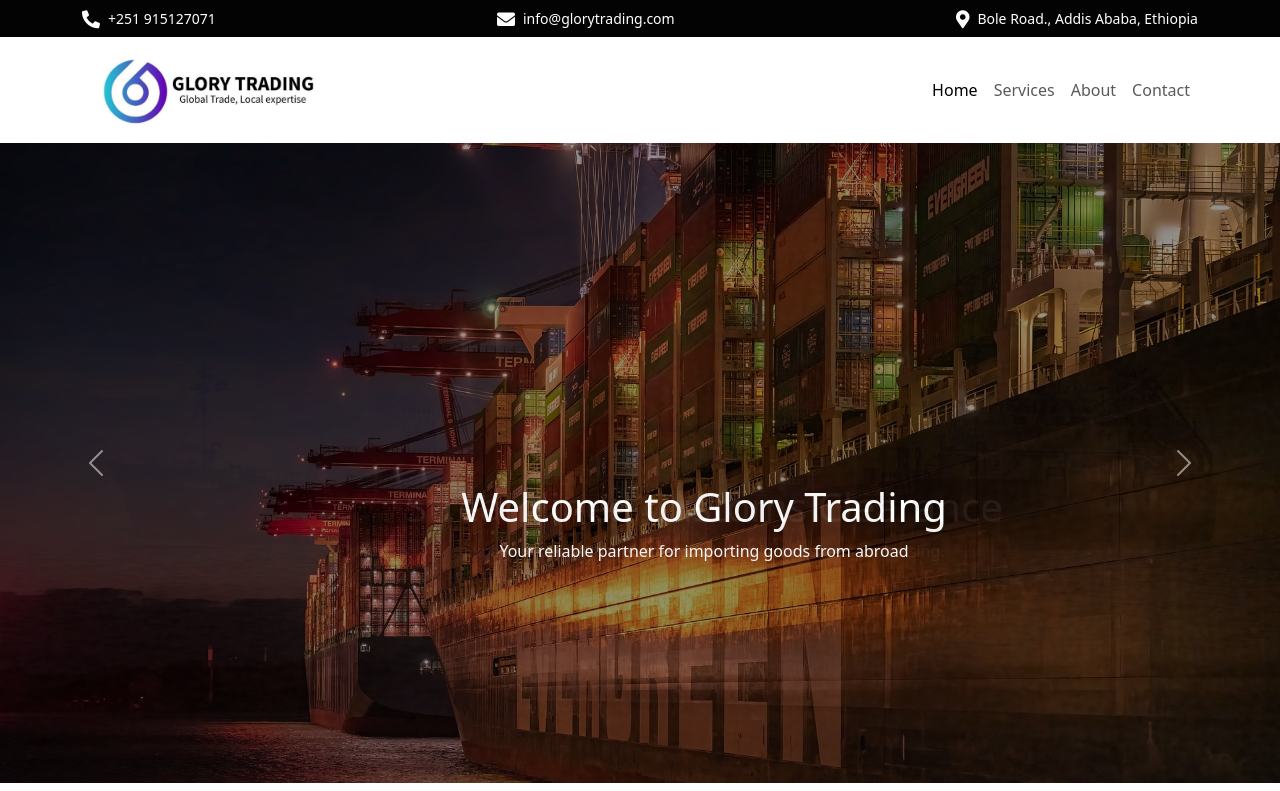
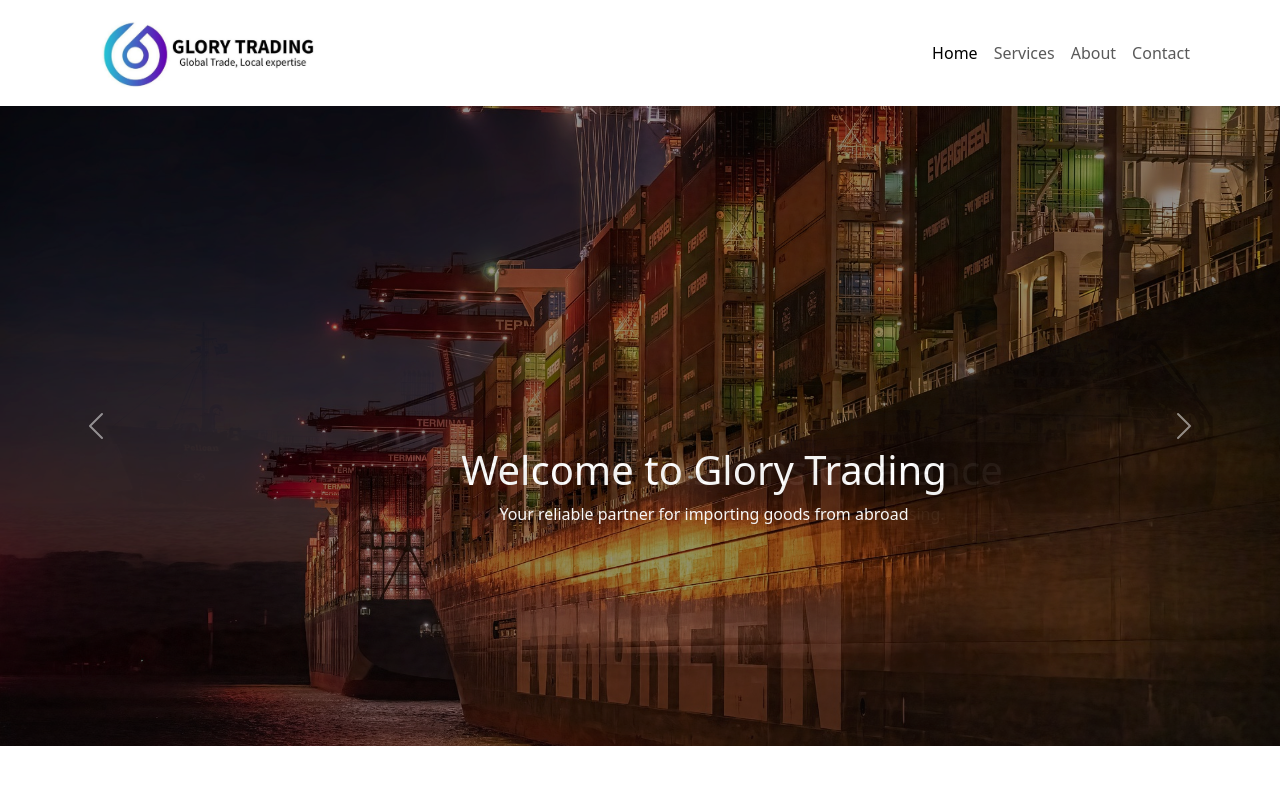
Before and after one commit to Ashuta21/Glory-Trading, a plain HTML site: page index.html in a window 1280 px wide. Shown: the top 791 px of the page. Drawn offline with nearby package versions, Linux system fonts and the light colour scheme.

Commit message:
Update index.html

```diff
--- a/index.html
+++ b/index.html
@@ -17,27 +17,6 @@
 </head>
 
 <body>
-
-    <!-- Header Contact Section -->
-    <div  class="header-contact py-2">
-        <div class="container">
-            <div class="d-flex justify-content-between align-items-center">
-                <div class="d-flex align-items-center">
-                    <i class="fas fa-phone-alt me-2"></i>
-                    <span>+251 915127071</span>
-                </div>
-                <div class="d-flex align-items-center">
-                    <i class="fas fa-envelope me-2"></i>
-                    <span>info@glorytrading.com</span>
-                </div>
-                <div class="d-flex align-items-center">
-                    <i class="fas fa-map-marker-alt me-2"></i>
-                    <span>Bole Road., Addis Ababa, Ethiopia</span>
-                </div>
-            </div>
-        </div>
-    </div>
-
     <!-- Navbar -->
 <nav class="navbar navbar-expand-lg navbar-white bg-white sticky-top">
     <div class="container">
```
